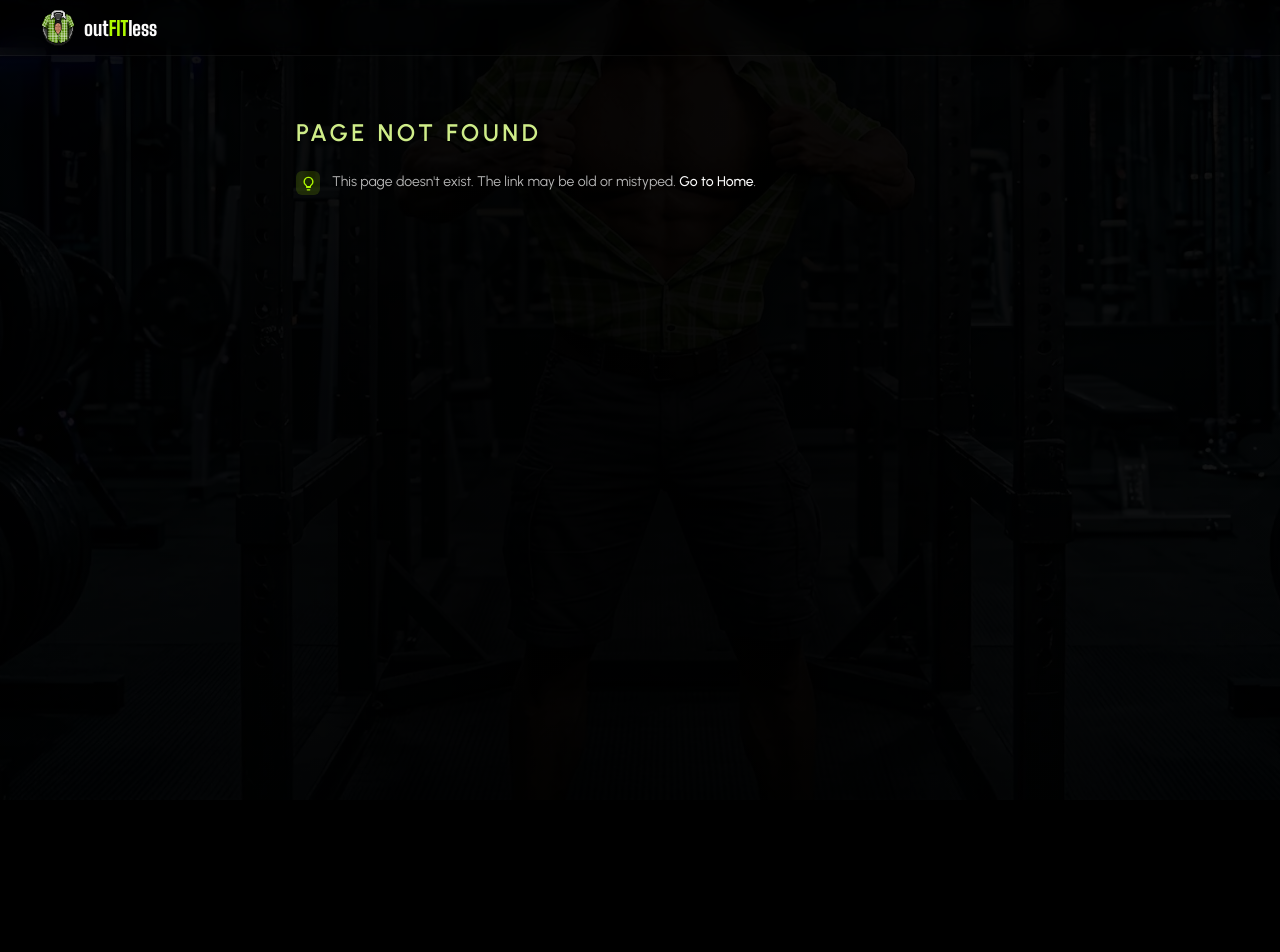
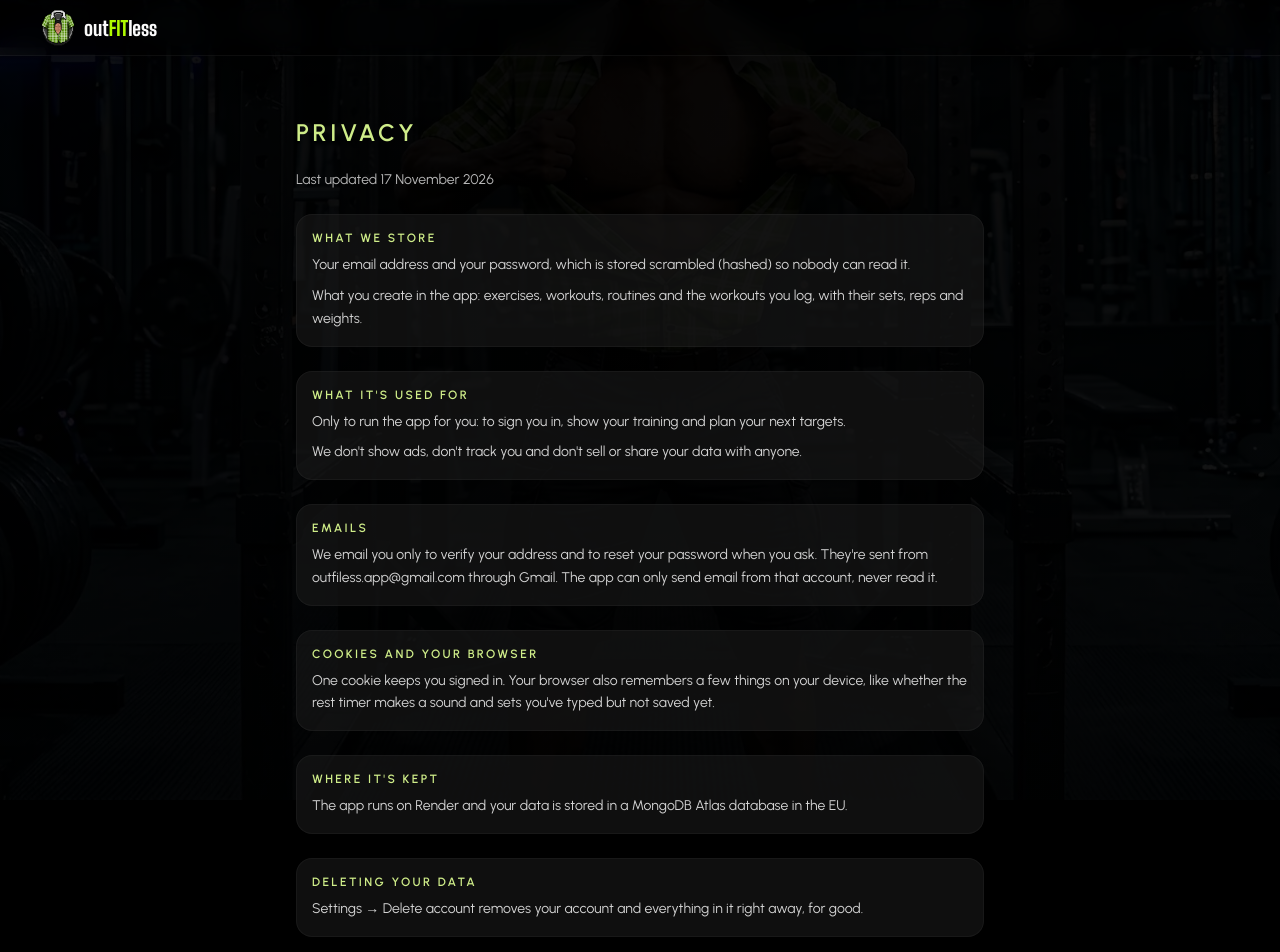
Before and after one commit to MarkoRoskar/outfitless, a React (Vite) app in the folder client/: page /privacy in a window 1280 px wide. Before the commit this address had no page. Shown: the top 952 px of the page. Before the commit the page ends 800 px from the top, so only its background shows below. Built offline with nearby package versions, Linux system fonts and the light colour scheme.

Commit message:
Add a privacy page at /privacy

```diff
--- a/client/src/App.tsx
+++ b/client/src/App.tsx
@@ -13,6 +13,7 @@ import RoutinesPage from './pages/RoutinesPage'
 import ExercisesPage from './pages/ExercisesPage'
 import NotFoundPage from './pages/NotFoundPage'
 import SettingsPage from './pages/SettingsPage'
+import PrivacyPage from './pages/PrivacyPage'
 
 function App() {
   return (
@@ -30,6 +31,7 @@ function App() {
       <Route path="/routines" element={<RoutinesPage />} />
       <Route path="/exercises" element={<ExercisesPage />} />
       <Route path="/settings" element={<SettingsPage />} />
+      <Route path="/privacy" element={<PrivacyPage />} />
       {/* Any other address, like an old or mistyped link */}
       <Route path="*" element={<NotFoundPage />} />
     </Routes>
--- /dev/null
+++ b/client/src/pages/PrivacyPage.tsx
@@ -0,0 +1,67 @@
+import type { ReactNode } from 'react'
+import { card, inlineLink, mainPageTitle, pageSectionHeading } from '../lib/styles'
+import Navbar from '../components/Navbar'
+import PageBackdrop from '../components/PageBackdrop'
+
+const CONTACT = 'outfiless.app@gmail.com'
+
+// What outFITless stores and why, in plain words. Google asks for this page's address before the
+// app may send email through the Gmail API, and it's open to everyone, signed in or not.
+export default function PrivacyPage() {
+  return (
+    <div className="min-h-dvh flex flex-col bg-surface text-zinc-50">
+      <Navbar />
+      <PageBackdrop />
+
+      <main className="relative flex flex-col flex-1 max-w-3xl mx-auto w-full px-6 sm:px-10 pt-8 pb-16 sm:pt-16 gap-6">
+        <h1 className={mainPageTitle}>Privacy</h1>
+        <p className="text-sm text-zinc-400">Last updated 17 November 2026</p>
+
+        <Section title="What we store">
+          <p>Your email address and your password, which is stored scrambled (hashed) so nobody can read it.</p>
+          <p>What you create in the app: exercises, workouts, routines and the workouts you log, with their sets, reps and weights.</p>
+        </Section>
+
+        <Section title="What it's used for">
+          <p>Only to run the app for you: to sign you in, show your training and plan your next targets.</p>
+          <p>We don't show ads, don't track you and don't sell or share your data with anyone.</p>
+        </Section>
+
+        <Section title="Emails">
+          <p>
+            We email you only to verify your address and to reset your password when you ask. They're sent
+            from {CONTACT} through Gmail. The app can only send email from that account, never read it.
+          </p>
+        </Section>
+
+        <Section title="Cookies and your browser">
+          <p>One cookie keeps you signed in. Your browser also remembers a few things on your device, like
+            whether the rest timer makes a sound and sets you've typed but not saved yet.</p>
+        </Section>
+
+        <Section title="Where it's kept">
+          <p>The app runs on Render and your data is stored in a MongoDB Atlas database in the EU.</p>
+        </Section>
+
+        <Section title="Deleting your data">
+          <p>Settings → Delete account removes your account and everything in it right away, for good.</p>
+        </Section>
+
+        <Section title="Questions">
+          <p>
+            Email <a href={`mailto:${CONTACT}`} className={inlineLink}>{CONTACT}</a>.
+          </p>
+        </Section>
+      </main>
+    </div>
+  )
+}
+
+function Section({ title, children }: { title: string; children: ReactNode }) {
+  return (
+    <section className={`${card} flex flex-col gap-2 text-sm text-zinc-300 leading-relaxed`}>
+      <h2 className={pageSectionHeading}>{title}</h2>
+      {children}
+    </section>
+  )
+}
```
